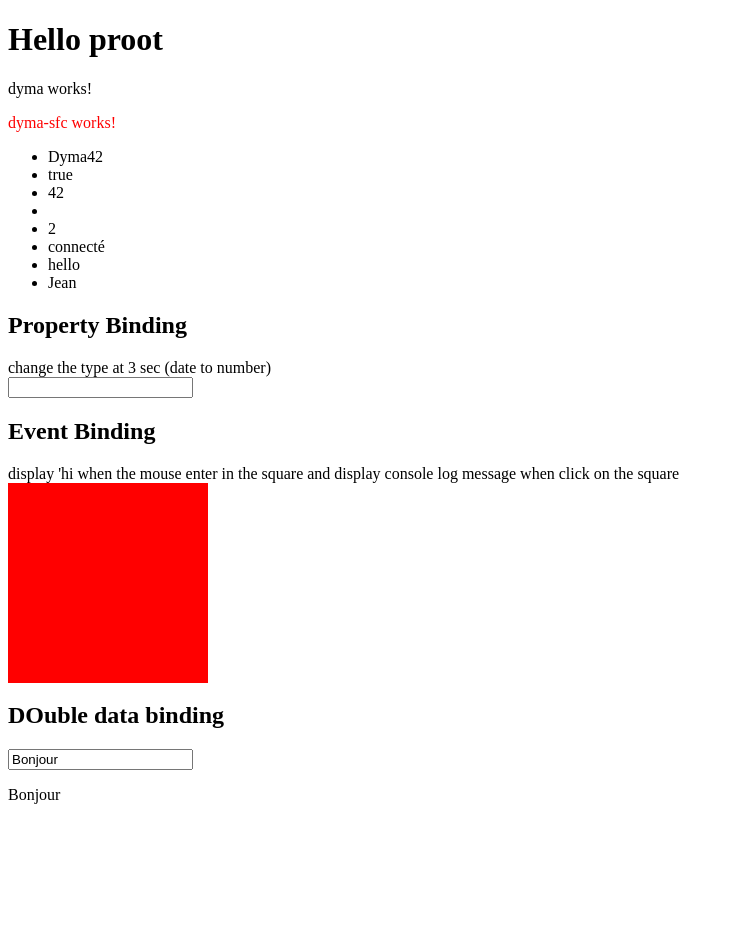
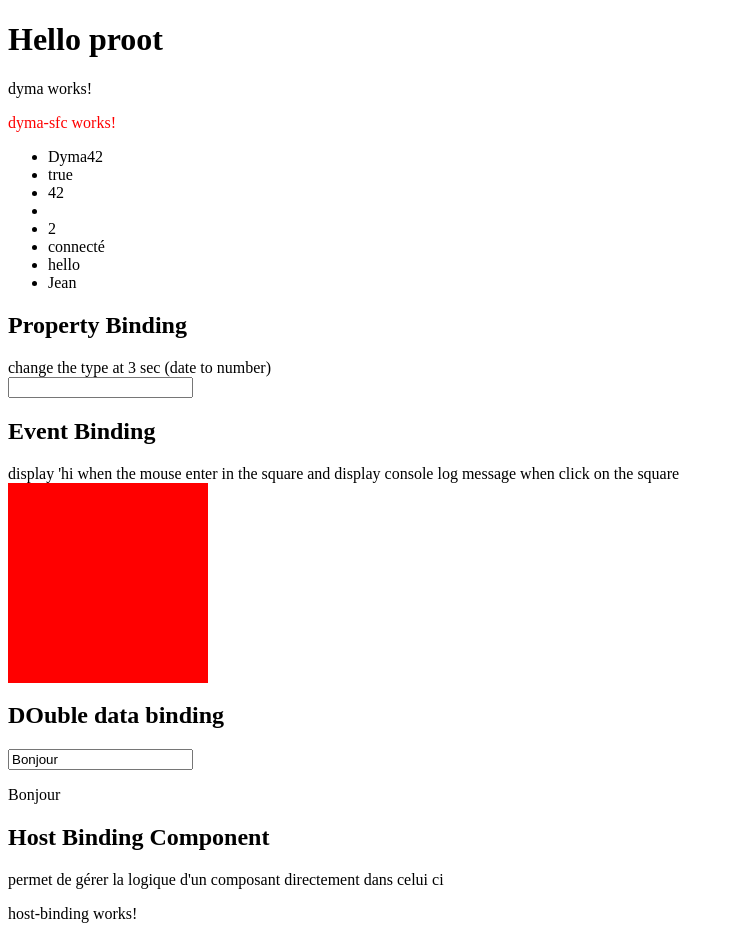
Before and after one commit to Jeremie-Po/AngularLearning, an Angular app in the folder premiereApp/: page / in a window 1280 px wide. Shown: the whole page, without its empty margins (0-734 px from the left). Before the commit the page ends 820 px from the top, so only its background shows below. Built offline with nearby package versions, Linux system fonts and the light colour scheme.

Commit message:
host event

```diff
--- a/premiereApp/src/app/app.component.html
+++ b/premiereApp/src/app/app.component.html
@@ -12,3 +12,7 @@
 
 <H2>DOuble data binding</H2>
 <app-double-data-binding/>
+
+<h2>Host Binding Component</h2>
+<div>permet de gérer la logique d'un composant directement dans celui ci</div>
+<app-host-binding/>
```
Also changed, not shown: premiereApp/src/app/app.component.ts (+10 -1 lines), 1 other file (tests, documents, lock files or other folders).
